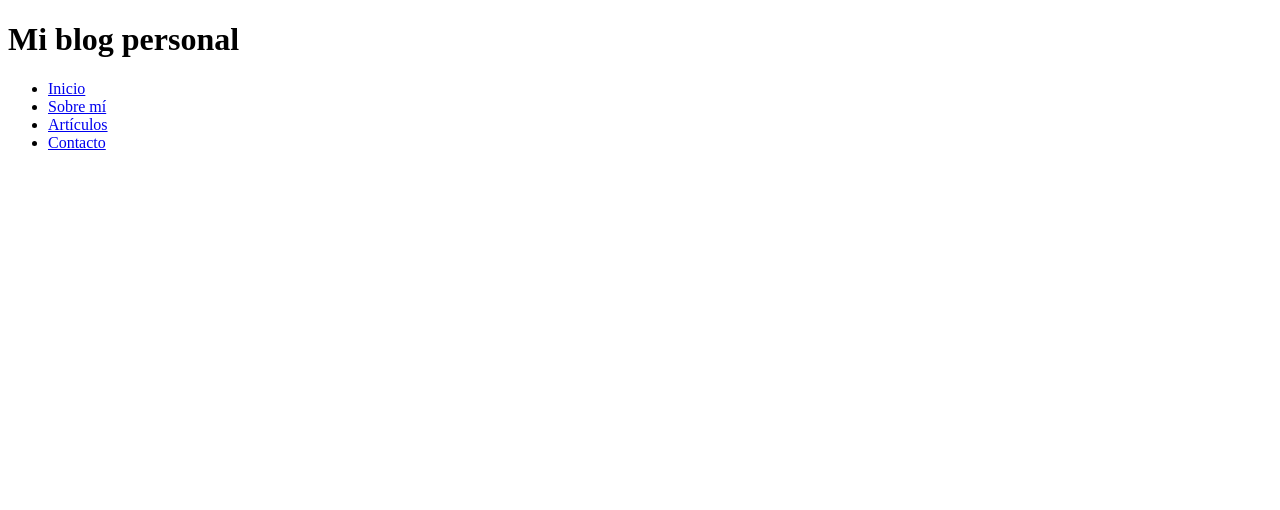
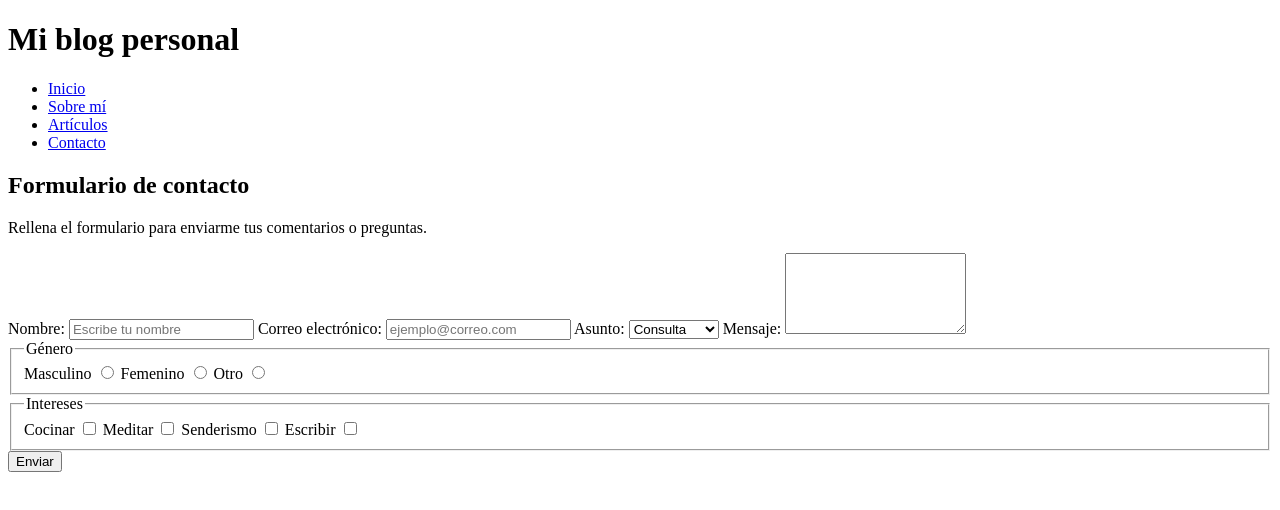
Before and after one commit to DoloresPGz/practica-frontend-modulo-1, a plain HTML site: page main.html in a window 1280 px wide. Drawn offline with Linux system fonts and the light colour scheme.

Commit message:
Agrego el formulario de mi pagina

```diff
--- a/main.html
+++ b/main.html
@@ -17,5 +17,75 @@
             </ul>
         </nav>
     </header>
+    <main>
+        <section id="contacto">
+            <h2>Formulario de contacto</h2>
+            <p>Rellena el formulario para enviarme tus comentarios o preguntas.</p>
+            <!-- Formulario de contacto -->
+             <form>
+                <!-- label es una etiqueta que nos sirve para asociar un texto descriptivo
+                 a un elemento de entrada.
+                 El atributo for en label ayuda a vincularlo con un elemento de formulario específico
+                 ya que el atributo for contiene el valor del id del campo de entrada con el cual
+                 se asocia -->
+                <label for="nombre">Nombre:</label>
+                <input type="text" id="nombre" placeholder="Escribe tu nombre" required>
+
+                <label for="email">Correo electrónico:</label>
+                <input type="email" id="email" placeholder="ejemplo@correo.com" required>
+
+                <label for="asunto">Asunto:</label>
+                <select id="asunto" required>
+                    <option>Consulta</option>
+                    <option>Sugerencia</option>
+                    <option>Queja</option>
+                    <option>Otro</option>
+                </select>
+
+                <label for="mensaje">Mensaje:</label>
+                <textarea
+                    id="mensaje"
+                    rows="5"
+                    placeholder="Escribe tu mensaje aquí..."
+                    required
+                >
+                </textarea>
+
+                <!-- fieldset nos sirve para agrupar elementos de un formulario relacionados. Facilita la compresión
+                 navegación en el formulario, especialmente para los usuarios de lectores de pantalla -->
+                <fieldset>
+                    <!-- legend nos ayuda a proporcionar un título a mi grupo de información almacenado el fieldset -->
+                    <legend>Género</legend>
+                    <!-- Cada botón de radio tiene el mismo 'name' para permitir seleccionar solo una opcion
+                     en este grupo -->
+                    <label for="genero-masculino">Masculino</label>
+                    <input type="radio" name="genero" id="genero-masculino">
+
+                    <label for="genero-femenino">Femenino</label>
+                    <input type="radio" name="genero" id="genero-femenino">
+
+                    <label for="genero-otro">Otro</label>
+                    <input type="radio" name="genero" id="genero-otro">
+                </fieldset>
+
+                <fieldset>
+                    <legend>Intereses</legend>
+                    <label for="intereses-cocinar">Cocinar</label>
+                    <input type="checkbox" name="cocinar" id="intereses-cocinar">
+
+                    <label for="intereses-meditar">Meditar</label>
+                    <input type="checkbox" name="meditar" id="intereses-meditar">
+
+                    <label for="intereses-senderismo">Senderismo</label>
+                    <input type="checkbox" name="senderismo" id="intereses-senderismo">
+
+                    <label for="intereses-escribir">Escribir</label>
+                    <input type="checkbox" name="escribir" id="intereses-escribir">
+                </fieldset>
+
+                <button type="submit">Enviar</button>
+             </form>
+        </section>
+    </main>
 </body>
 </html>
```
